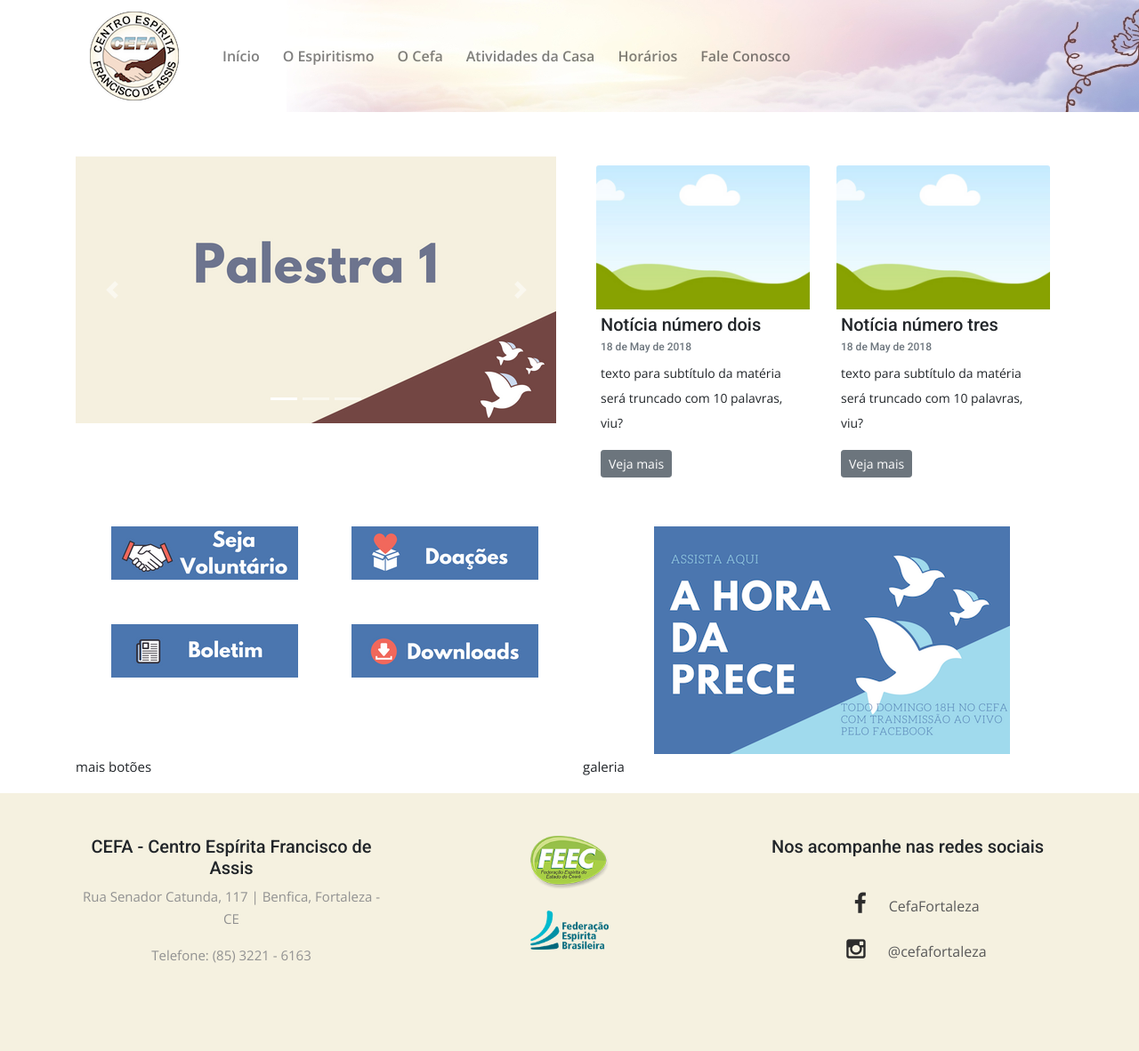
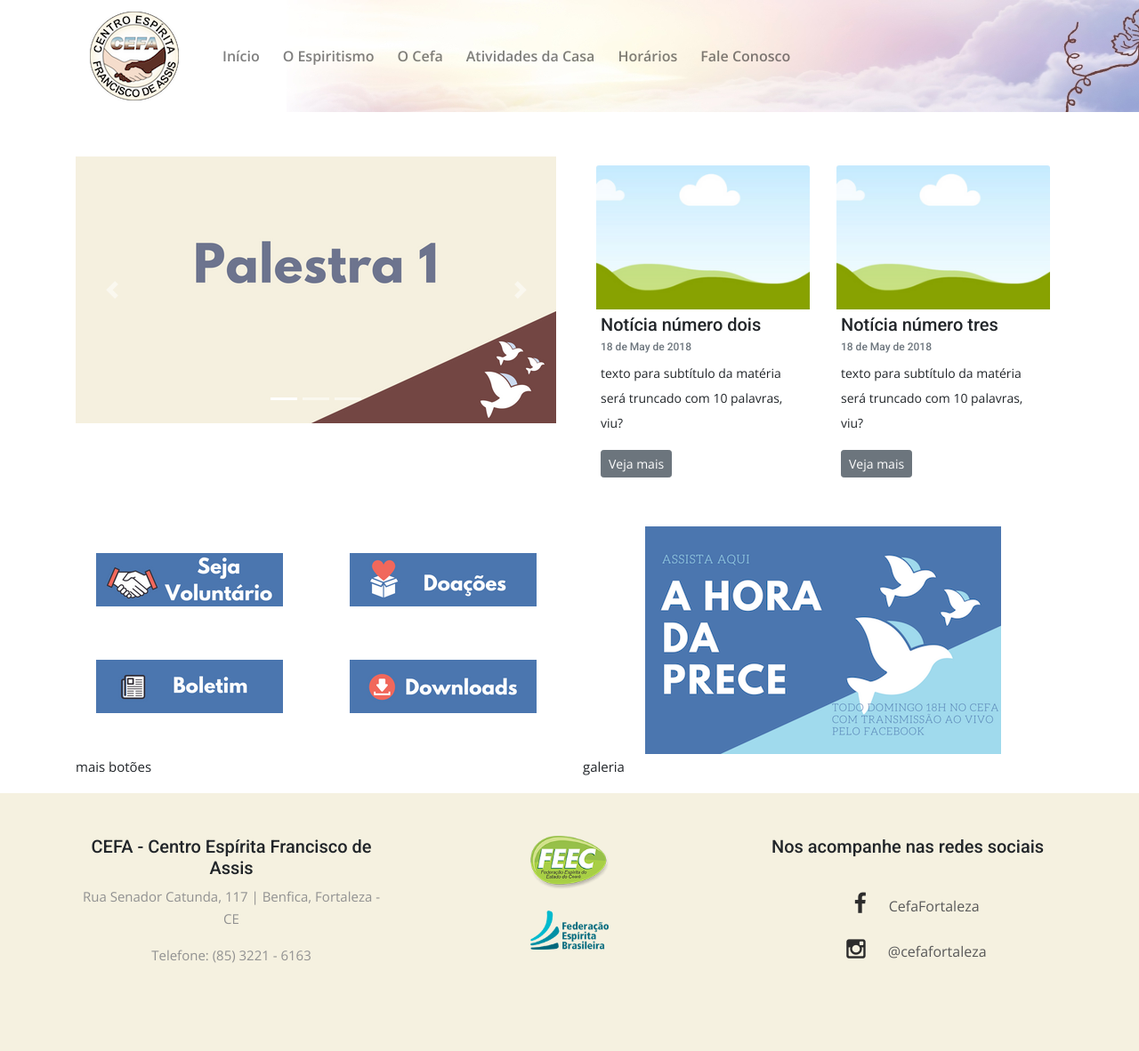
Before and after one commit to alinembl/cefa, a Jekyll site: the page built from index.html, in a window 1280 px wide. Shown: the whole page at 89% size. Built offline with Jekyll 4.4.1, drawn with Linux system fonts in a browser that asks for light colours; some web fonts are replaced.

Commit message:
Second Setion (#6)
* header link config

* adiciona segunda linha à página principal

```diff
--- a/_config.yml
+++ b/_config.yml
@@ -11,8 +11,6 @@
 email: your-email@example.com
 description: Site do Centro Espírita Francisco de Assis
 baseurl: "/"
-twitter_username:
-github_username:
 markdown: kramdown
 theme: minima
 plugins:
--- a/_sass/_section.scss
+++ b/_sass/_section.scss
@@ -2,13 +2,15 @@
   margin: 50px 0 50px 0;
 }
 .secondary_content {
-  padding-left: 20px;
-  .imageTag {
-    display: block;
-    margin-left: auto;
+  .image {
+    display:  block;
     margin-right: auto;
+    margin-left:  auto;
+    &.-tags{
+      padding:30px 0 30px 0;
+    }
+
+
   }
-  .secondRow{
-    padding-top: 50px;
-  }
+
 }
--- a/index.html
+++ b/index.html
@@ -62,32 +62,25 @@
 
 <section class="secondary_content">
   <div class="container">
-    <div class="row">
-      <div class="col-md-6">
-        <div class="container">
-          <div class="row">
-            <div class="col-md-6">
-              <img class="imageTag" src="{{ '/img/tags/1.png' | relative_url }}" alt="seja voluntário">
-            </div>
-            <div class="col-md-6">
-              <img class="imageTag" src="{{ '/img/tags/2.png' | relative_url }}" alt="doações">
-            </div>
-          </div>
-          <div class="row secondRow">
-            <div class="col-md-6">
-              <img class="imageTag" src="{{ '/img/tags/3.png' | relative_url }}" alt="boletins">
-            </div>
-            <div class="col-md-6">
-              <img class="imageTag" src="{{ '/img/tags/4.png' | relative_url }}" alt="downloads">
-            </div>
-          </div>
-        </div>
+  <div class="row">
+
+    <div class="col">
+      <div class="row">
+        <div class="col mini-box"><img class="image -tags" src="{{ '/img/tags/1.png' | relative_url }}" alt=""></div>
+        <div class="col mini-box"><img class="image -tags" src="{{ '/img/tags/2.png' | relative_url }}" alt=""></div>
       </div>
-      <div class="col-md-6">
-        <img class="imageTag" src="{{ '/img/tags/5.png' | relative_url }}" alt="hora da prece">
+      <div class="row">
+        <div class="col mini-box"><img class="image -tags" src="{{ '/img/tags/3.png' | relative_url }}" alt=""></div>
+        <div class="col mini-box"><img class="image -tags" src="{{ '/img/tags/4.png' | relative_url }}" alt=""></div>
       </div>
     </div>
+
+    <div class="col big-box">
+      <a href="https://www.facebook.com/CefaFortaleza/"><img class="image" src="{{ '/img/tags/5.png' | relative_url }}" alt=""></a>
+    </div>
+
   </div>
+</div>
 </section>
 <section>
   <div class="container">
```
